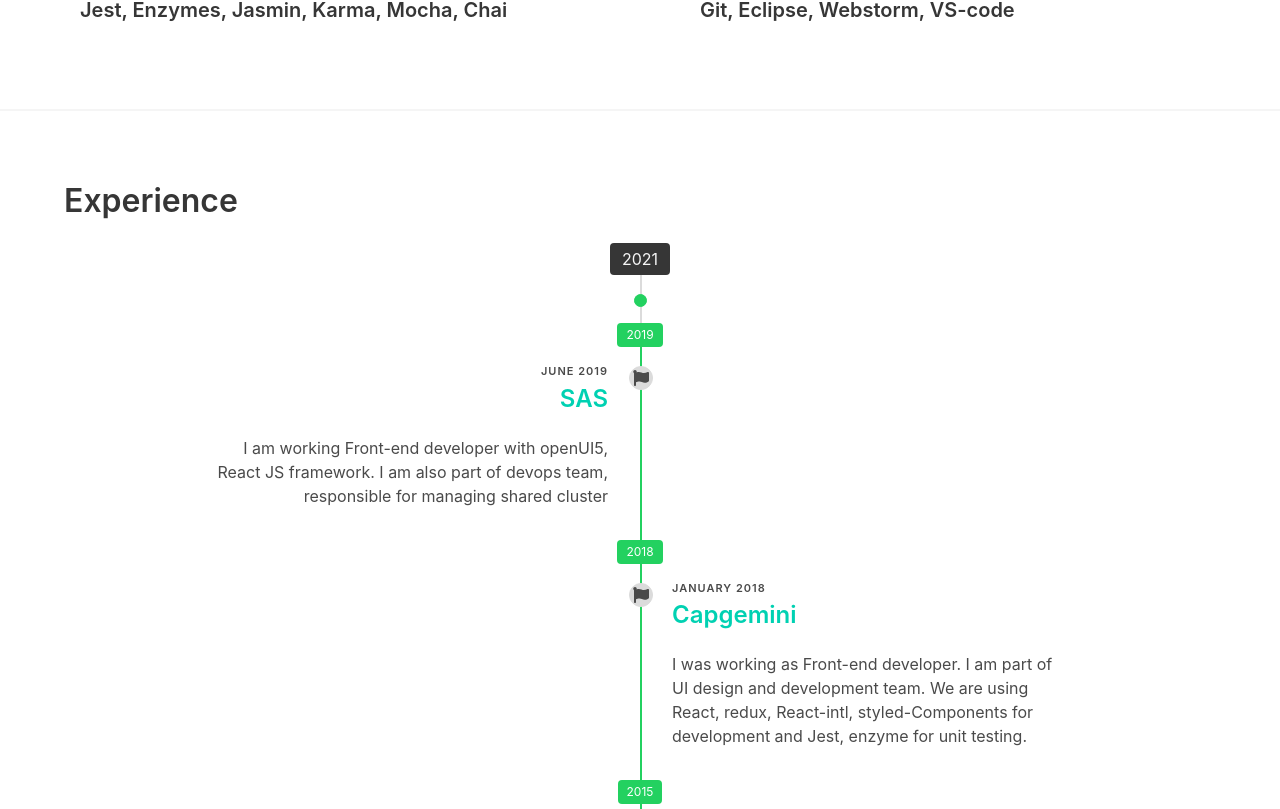
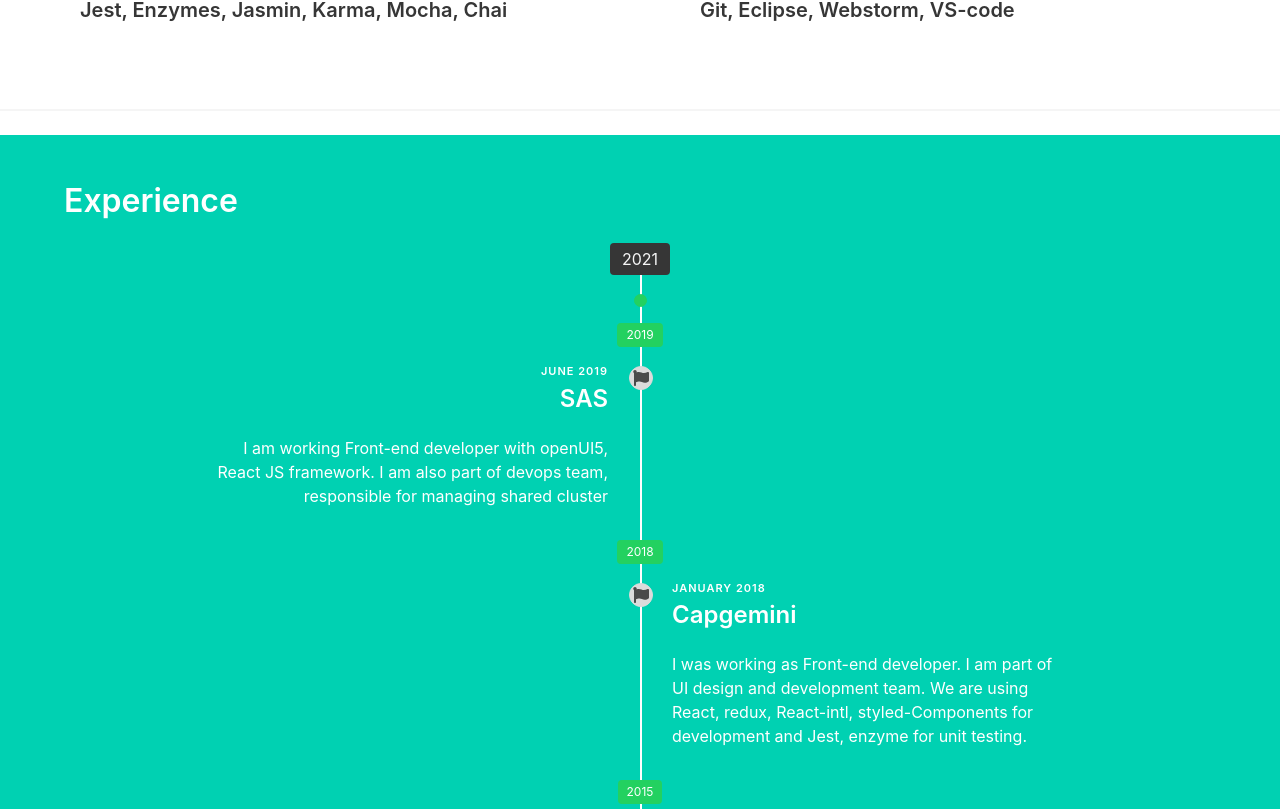
Before and after one commit to khotharish1207/khotharish1207, a React (Create React App) app: page / in a window 1280 px wide. Shown: the part 1771-2580 px from the top of the page. Built offline with nearby package versions, Linux system fonts and the light colour scheme; no server answers.

Commit message:
Themes updates

```diff
--- a/src/components/elements/Hero.js
+++ b/src/components/elements/Hero.js
@@ -9,7 +9,7 @@
         <NavBar />
       </div>
       <div className="hero-body">
-        <div className="container">
+        <div className="container is-unselectable">
           <p className="subtitle is-5 has-text-weight-light">I'm a</p>
           <h1 className="title">{Resume.basics.label}</h1>
           <h2 className="subtitle">
--- a/src/components/elements/Timeline.js
+++ b/src/components/elements/Timeline.js
@@ -1,6 +1,8 @@
 import React from "react";
 import TimelineItem from "./TimelineItem";
 import Resume from "../../resume.json";
+import getTheme from "../../themeUtil";
+const theme = getTheme();
 
 function Timeline() {
   return (
@@ -10,7 +12,7 @@
           {new Date().getFullYear()}
         </span>
       </header>
-      <div className="timeline-item">
+      <div className={`timeline-item ${theme.timeLine}`}s>
         <div className="timeline-marker is-success"></div>
         <div className="timeline-content"></div>
       </div>
--- a/src/components/elements/TimelineItem.js
+++ b/src/components/elements/TimelineItem.js
@@ -1,19 +1,19 @@
 import React from "react";
-import getTheme from '../../themeUtil'
-const theme = getTheme()
+import getTheme from "../../themeUtil";
+const theme = getTheme();
 
 function TimelineItem(props) {
   return (
-    <div className="timeline-item is-success">
+    <div className={`timeline-item ${theme.timeLine}`}>
       {/* <div className="timeline-marker is-image is-32x32">
         <i class="fa fa-flag"></i>
       </div> */}
       <div class="timeline-marker is-icon">
         <i class="fa fa-flag"></i>
       </div>
-      <div className="timeline-content">
+      <div className={`timeline-content ${theme.text1}`}>
         <p className="heading">{props.date}</p>
-        <h1 className={`title is-4 ${theme.text2}`}>{props.company}</h1>
+        <h1 className={`title is-4 ${theme.text1} `}>{props.company}</h1>
         <p style={{ maxWidth: "25em" }}>{props.summary}</p>
       </div>
     </div>
--- a/src/components/sections/Experience.js
+++ b/src/components/sections/Experience.js
@@ -1,12 +1,15 @@
 import React from "react";
 
 import Timeline from "../elements/Timeline";
+import getTheme from "../../themeUtil";
+
+const theme = getTheme();
 
 function Experience() {
   return (
-    <section className="section" id="experience">
+    <section className={`section ${theme.backgroundClass}`} id="experience">
       <div className="container">
-        <h1 className="title">Experience</h1>
+        <h1 className={`title ${theme.text1} `}>Experience</h1>
         <Timeline />
       </div>
     </section>
--- a/src/components/structure/Footer.js
+++ b/src/components/structure/Footer.js
@@ -1,7 +1,8 @@
 import React from "react";
-import getTheme from "../../themeUtil";
+import getTheme, { theme as allThemes } from "../../themeUtil";
 
 const theme = getTheme();
+
 const setTheme = (theme) => {
   localStorage.setItem("myTheme", theme);
   alert("Theme update. Please relaod");
@@ -12,7 +13,12 @@
   const themes = [];
   for (let i = 1; i <= 6; i++) {
     themes.push(
-      <div onClick={() => setTheme(`theme${i}`)} class="dropdown-item pointer">
+      <div
+        onClick={() => setTheme(`theme${i}`)}
+        class={`dropdown-item pointer ${
+          allThemes[`theme${i}`].backgroundClass
+        }`}
+      >
         {`Theme ${i}`}
       </div>
     );
@@ -38,16 +44,14 @@
             aria-haspopup="true"
             aria-controls="dropdown-menu3"
           >
-            <span>Chnage Theme</span>
+            <span>Change Theme</span>
             <span class="icon is-small">
               <i class="fas fa-angle-down" aria-hidden="true"></i>
             </span>
           </button>
         </div>
         <div class="dropdown-menu" id="dropdown-menu3" role="menu">
-          <div class="dropdown-content">
-            {getThemeDropdownItems()}
-          </div>
+          <div class="dropdown-content">{getThemeDropdownItems()}</div>
         </div>
       </div>
     </footer>
--- a/src/themeUtil.js
+++ b/src/themeUtil.js
@@ -5,36 +5,42 @@
         text2: 'has-text-primary',
         icon: 'has-text-primary',
         backgroundClass: 'has-background-primary',
+        timeLine: "is-white"
     },
     theme2: {
         text1: 'has-text-white',
         text2: 'has-text-info',
         icon: 'has-text-info',
         backgroundClass: 'has-background-info',
+        timeLine: "is-white"
     },
     theme3: {
         text1: 'has-text-white',
         text2: 'has-text-link',
         icon: 'has-text-link',
         backgroundClass: 'has-background-link',
+        timeLine: "is-white"
     },
     theme4: {
         text1: 'has-text-white',
         text2: 'has-text-success',
         icon: 'has-text-success',
         backgroundClass: 'has-background-success',
+        timeLine: "is-white"
     },
     theme5: {
         text1: 'has-text-white',
         text2: 'has-text-warning',
         icon: 'has-text-warning',
         backgroundClass: 'has-background-warning',
+        timeLine: "is-white"
     },
     theme6: {
-        text1: 'has-text-white',
-        text2: 'has-text-danger-light',
-        icon: 'has-text-danger-light',
-        backgroundClass: 'has-background-danger-light',
+        text1: 'has-text-dark',
+        text2: 'has-text-grey-light',
+        icon: 'has-text-grey-light',
+        backgroundClass: 'has-background-grey-light',
+        timeLine: "is-dark"
     }
 }
 
@@ -45,3 +51,6 @@
 }
 
 export default getTheme
+export {
+    theme
+}
```
